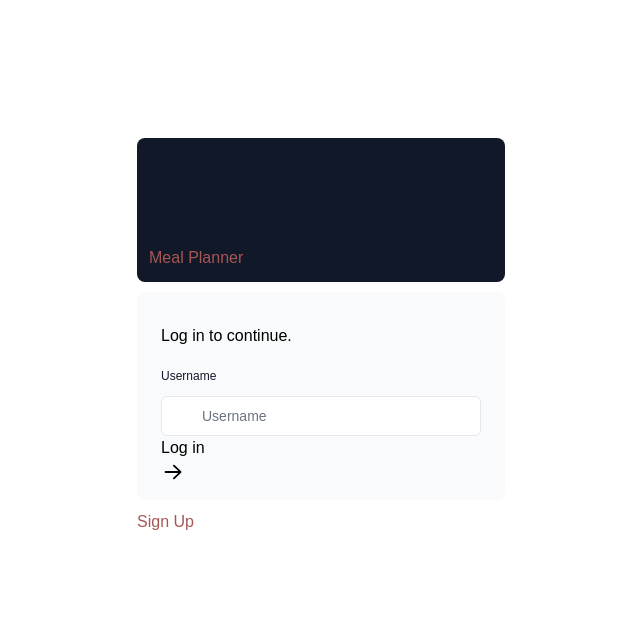
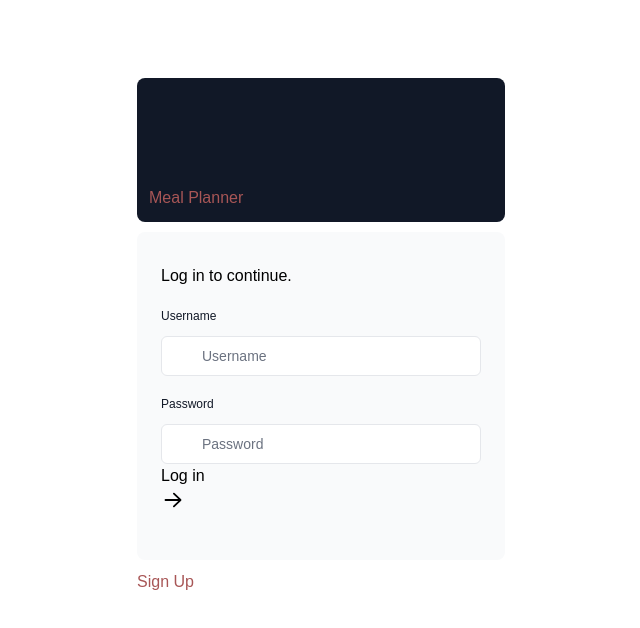
Before and after one commit to jahn123/meal-planner, a Next.js app: page /login in a window 1280 px wide. Shown: the top 628 px of the page, without its empty margins (319-959 px from the left). Built offline with nearby package versions, Linux system fonts and the light colour scheme; no server answers.

Commit message:
added light validation for login and sign up

```diff
--- a/app/lib/actions.ts
+++ b/app/lib/actions.ts
@@ -26,7 +26,7 @@ export type RecipeState = {
 export type UserState = {
   errors?: {
     username?: string[];
-    email?: string[];
+    // email?: string[];
     password?: string[];
   };
   message?: string | null;
@@ -49,7 +49,7 @@ const RecipeFormSchema = z.object({
 const UserFormSchema = z.object({
   id: z.string(),
   username: z.string(),
-  email: z.string().optional(),
+  // email: z.string().optional(),
   password: z.string().min(6),
 });
 
@@ -145,13 +145,12 @@ export async function deleteRecipe(id: string) {
 
 const CreateUser = UserFormSchema.omit({ id: true });
 export async function createUser(prevState: UserState, formData: FormData) {
-  console.log(formData)
   const validatedFields = CreateUser.safeParse({
     username: formData.get('username'),
     // email: formData.get('ingredient'),
     password: formData.get('password'),
   });
-  console.log(validatedFields)
+
   if (!validatedFields.success) {
     return ({
       errors: validatedFields.error.flatten().fieldErrors,
@@ -161,7 +160,7 @@ export async function createUser(prevState: UserState, formData: FormData) {
 
   const { username, password } = validatedFields.data;
   const hashedPassword = await bcrypt.hash(password, 10);
-  console.log(username, hashedPassword)
+
   try {
     await sql`
       INSERT INTO users (username, password)
@@ -169,7 +168,8 @@ export async function createUser(prevState: UserState, formData: FormData) {
     `;
   } catch (error) {
     console.error(error);
-    return { message: 'Something went wrong.' };
+    // return 'Something went wrong.';
+    return { errors: {}, message: 'Something went wrong.' };
   }
 
   revalidatePath('/dashboard');
--- a/app/ui/login-form.tsx
+++ b/app/ui/login-form.tsx
@@ -1,9 +1,17 @@
-import Link from 'next/link';
-import { ArrowRightIcon } from '@heroicons/react/20/solid';
+'use client';
+
+import { ArrowRightIcon, ExclamationCircleIcon } from '@heroicons/react/20/solid';
+import { useActionState } from 'react';
+import { authenticate } from '../lib/actions';
 
 export default function LoginForm() {
+  const [errorMessage, formAction, isPending] = useActionState(
+    authenticate,
+    undefined,
+  );
+
   return (
-    <form className="space-y-3">
+    <form action={formAction} className="space-y-3">
       <div className="flex-1 rounded-lg bg-gray-50 px-6 pb-4 pt-8 text-black">
         <h1>
           Log in to continue.
@@ -24,15 +32,59 @@ export default function LoginForm() {
               placeholder="Username"
               required
             />
+          </div>
+          {/* <label
+            className="mb-3 mt-5 block text-xs font-medium text-gray-900"
+            htmlFor="username"
+          >
+            Email
+          </label>
+          <div>
+            <input
+              className="peer block w-full rounded-md border border-gray-200 py-[9px] pl-10 text-sm outline-2 placeholder:text-gray-500"
+              id="email"
+              type="email"
+              name="email"
+              placeholder="Email"
+              required
+            />
+          </div> */}
+          <label
+            className="mb-3 mt-5 block text-xs font-medium text-gray-900"
+            htmlFor="username"
+          >
+            Password
+          </label>
+          <div>
+            <input
+              className="peer block w-full rounded-md border border-gray-200 py-[9px] pl-10 text-sm outline-2 placeholder:text-gray-500"
+              id="password"
+              type="password"
+              name="password"
+              placeholder="Password"
+              required
+            />
             {/* put logo here */}
           </div>
         </div>
         <div>
-          <Link
-            href="/dashboard"
+          <button
+            aria-disabled={isPending}
           >
             <span>Log in</span> <ArrowRightIcon className="w-5 md:w-6" />
-          </Link>
+          </button>
+        </div>
+        <div
+          className="flex h-8 items-end space-x-1"
+          aria-live="polite"
+          aria-atomic="true"
+        >
+          {errorMessage && (
+            <>
+              <ExclamationCircleIcon className="h-5 w-5 text-red-500" />
+              <p className="text-sm text-red-500">{errorMessage}</p>
+            </>
+          )}
         </div>
       </div>
     </form>
--- a/app/ui/signup-form.tsx
+++ b/app/ui/signup-form.tsx
@@ -1,11 +1,14 @@
 'use client';
 
-import { createUser, UserState } from '../lib/actions';
+import { createUser } from '../lib/actions';
+import { ExclamationCircleIcon } from '@heroicons/react/24/solid';
 import { useActionState } from 'react';
 
 export default function SignUpForm() {
-  const initialState: UserState = { message: null, errors: {} };
-  const [state, formAction] = useActionState(createUser, initialState);
+  const [errorState, formAction, isPending] = useActionState(
+    createUser,
+    { errors: {}, message: '' },
+  );
 
   return (
     <form action={formAction} className="space-y-3">
@@ -47,7 +50,23 @@ export default function SignUpForm() {
             />
           </div>
         </div>
-        <button>Sign Up</button>
+        <button
+          aria-disabled={isPending}
+        >
+          Sign Up
+        </button>
+        <div
+          className="flex h-8 items-end space-x-1"
+          aria-live="polite"
+          aria-atomic="true"
+        >
+          {(errorState.errors.username || errorState.errors.password) && (
+            <>
+              <ExclamationCircleIcon className="h-5 w-5 text-red-500" />
+              <p className="text-sm text-red-500">{errorState.errors.username ? errorState.errors.username : errorState.errors.password }</p>
+            </>
+          )}
+        </div>
       </div>
     </form>
   );
```
